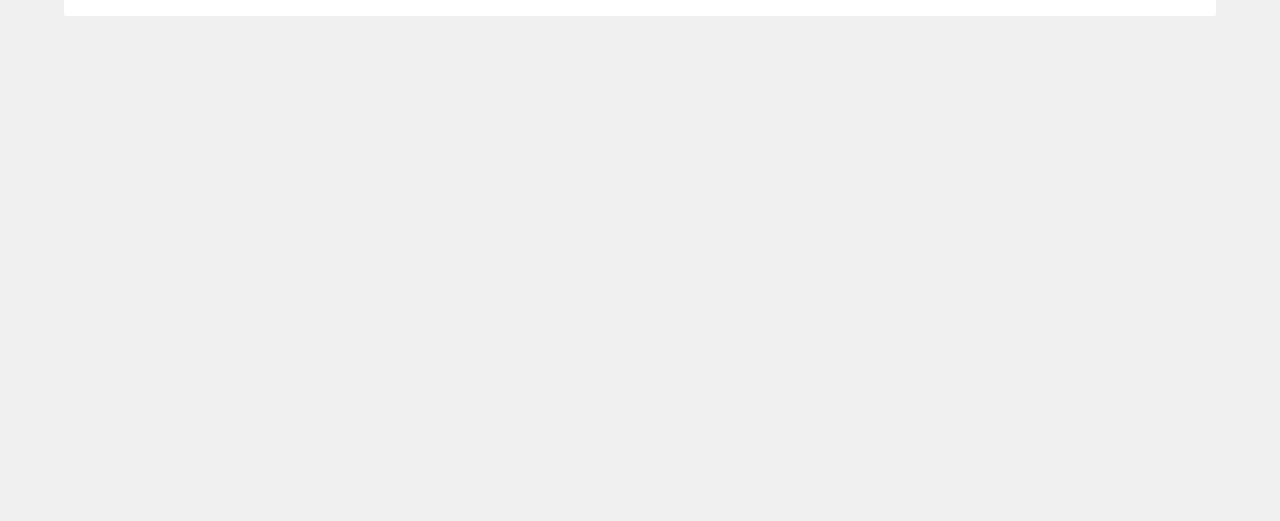
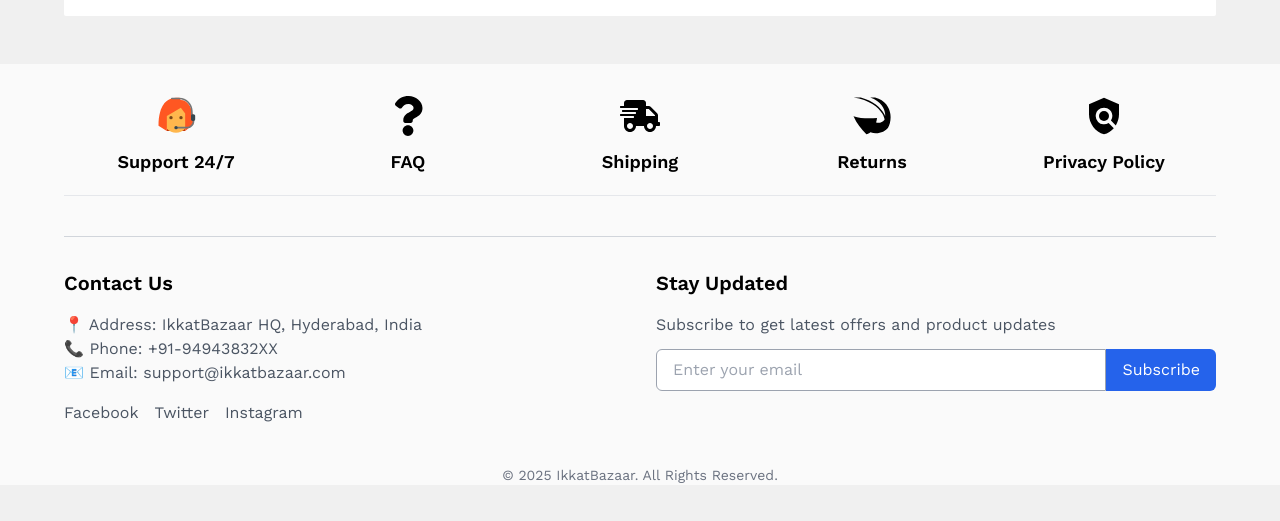
Before and after one commit to Raghuramjella/IkkatBazaar, a React (Vite) app: page / in a window 1280 px wide. Shown: the part 1412-1933 px from the top of the page. Before the commit the page ends 1524 px from the top, so only its background shows below. Built offline with nearby package versions, Linux system fonts and the light colour scheme.

Commit message:
Footer Added

```diff
--- a/src/Pages/Home/index.jsx
+++ b/src/Pages/Home/index.jsx
@@ -1,6 +1,7 @@
 import React from 'react'
 import HomeSlider from '../../components/HomeSlider'
 import HomeCatogarySlider from '../../components/HomeCatogarySlider'
+import Footer from '../../components/Footer'
 
 const Home = () => {
   return (
@@ -8,6 +9,9 @@
       <HomeSlider/>
 
       <HomeCatogarySlider/>
+      <br></br><br></br>
+      <Footer/>
+
 
       <br></br><br></br><br></br><br></br>
     </div>
--- /dev/null
+++ b/src/components/Footer/index.jsx
@@ -0,0 +1,91 @@
+import React from 'react'
+import { FaShippingFast } from "react-icons/fa";
+import { FaQuestion } from "react-icons/fa";
+import { FcOnlineSupport } from "react-icons/fc";
+import { MdPolicy } from "react-icons/md";
+import { GiReturnArrow } from "react-icons/gi";
+
+const Footer = () => {
+  return (
+    <div>
+      <footer className = "py -6 bg-[#fafafa]">
+        <div className='container'>
+          <div className="flex items-center justify-center gap-2 py-8 pb-5">
+            <div className = "col flex items-center justify-center flex-col group w-[20%]">
+              <FcOnlineSupport className="text-[40px] transition-all duration-300 group-hover:text-primary group-hover:-translate-y-1"/>
+              <h3 className='text-[18px] font-[600] mt-3'>Support 24/7</h3>
+            </div>
+
+            <div className = "col flex items-center justify-center flex-col group w-[20%]">
+              <FaQuestion className="text-[40px] transition-all duration-300 group-hover:text-primary group-hover:-translate-y-1"/>
+              <h3 className='text-[18px] font-[600] mt-3'>FAQ</h3>
+            </div>
+
+            <div className = "col flex items-center justify-center flex-col group w-[20%]">
+              <FaShippingFast className="text-[40px] transition-all duration-300 group-hover:text-primary group-hover:-translate-y-1"/>
+              <h3 className='text-[18px] font-[600] mt-3'>Shipping</h3>
+            </div>
+
+            <div className = "col flex items-center justify-center flex-col group w-[20%]">
+              <GiReturnArrow className="text-[40px] transition-all duration-300 group-hover:text-primary group-hover:-translate-y-1"/>
+              <h3 className='text-[18px] font-[600] mt-3'>Returns</h3>
+            </div>
+
+            <div className = "col flex items-center justify-center flex-col group w-[20%]">
+              <MdPolicy className="text-[40px] transition-all duration-300 group-hover:text-primary group-hover:-translate-y-1"/>
+              <h3 className='text-[18px] font-[600] mt-3'>Privacy Policy</h3>
+            </div>
+
+          </div>
+
+  <hr />
+
+<div className="w-full mt-10 border-t border-gray-300 pt-8">
+  <div className="grid grid-cols-1 md:grid-cols-2 gap-8">
+
+    <div>
+      <h3 className="text-xl font-semibold mb-4">Contact Us</h3>
+      <p className="text-gray-600">📍 Address: IkkatBazaar HQ, Hyderabad, India</p>
+      <p className="text-gray-600">📞 Phone: +91-94943832XX</p>
+      <p className="text-gray-600">📧 Email: support@ikkatbazaar.com</p>
+
+      <div className="flex space-x-4 mt-4">
+        <a href="#" className="text-gray-600 hover:text-blue-500">Facebook</a>
+        <a href="#" className="text-gray-600 hover:text-sky-400">Twitter</a>
+        <a href="#" className="text-gray-600 hover:text-pink-500">Instagram</a>
+      </div>
+    </div>
+
+    <div>
+      <h3 className="text-xl font-semibold mb-4">Stay Updated</h3>
+      <p className="text-gray-600 mb-3">Subscribe to get latest offers and product updates</p>
+      <form className="flex">
+        <input
+          type="email"
+          placeholder="Enter your email"
+          className="w-full px-4 py-2 rounded-l-md border border-gray-400 focus:outline-none"
+        />
+        <button
+          type="submit"
+          className="bg-blue-600 text-white px-4 py-2 rounded-r-md hover:bg-blue-700"
+        >
+          Subscribe
+        </button>
+      </form>
+    </div>
+  </div>
+</div>
+
+<div className="mt-10 text-center text-gray-500 text-sm">
+  © {new Date().getFullYear()} IkkatBazaar. All Rights Reserved.
+</div>
+
+
+        </div>
+
+      </footer>
+    </div>
+  )
+}
+
+export default Footer
```
